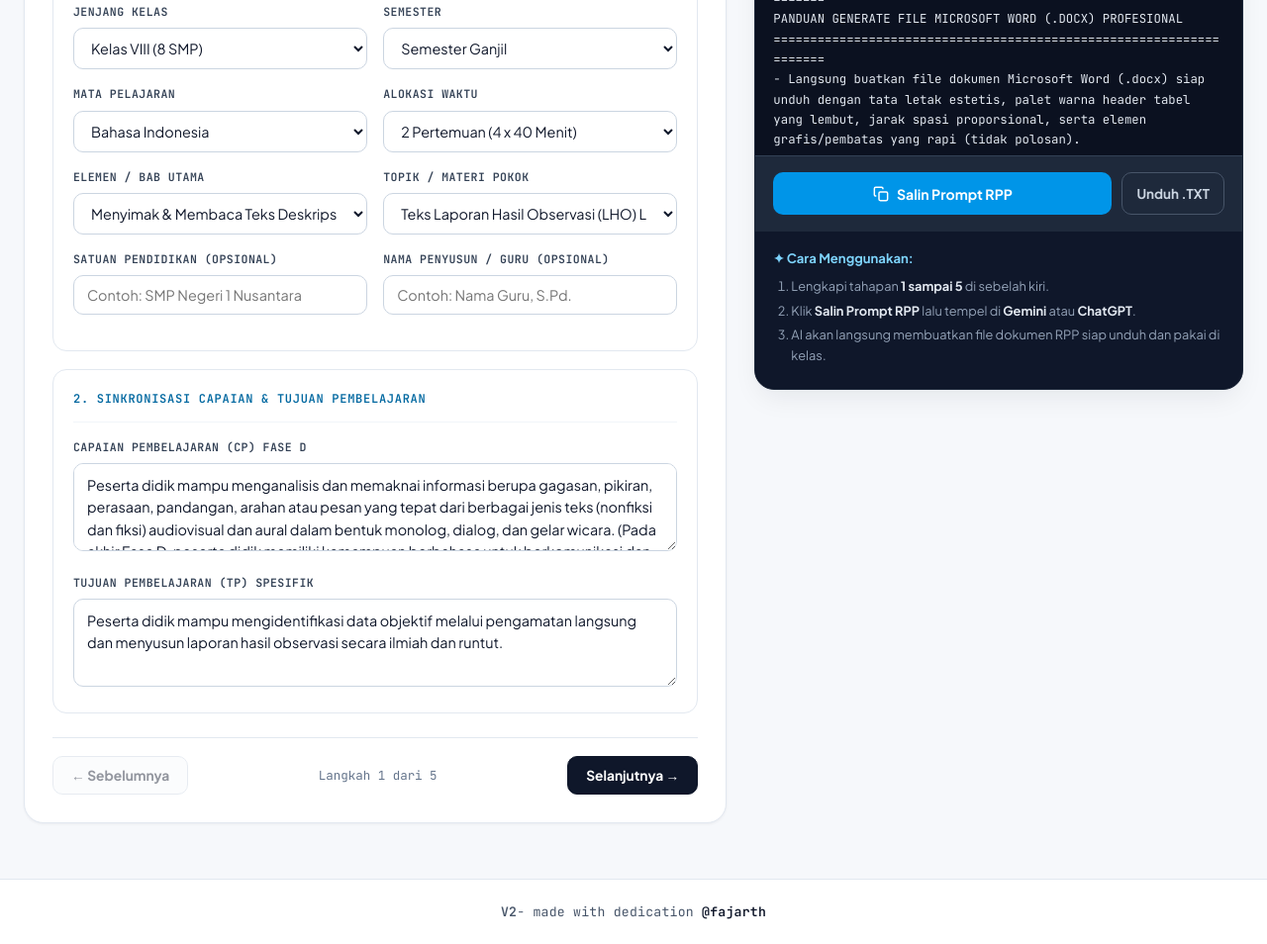
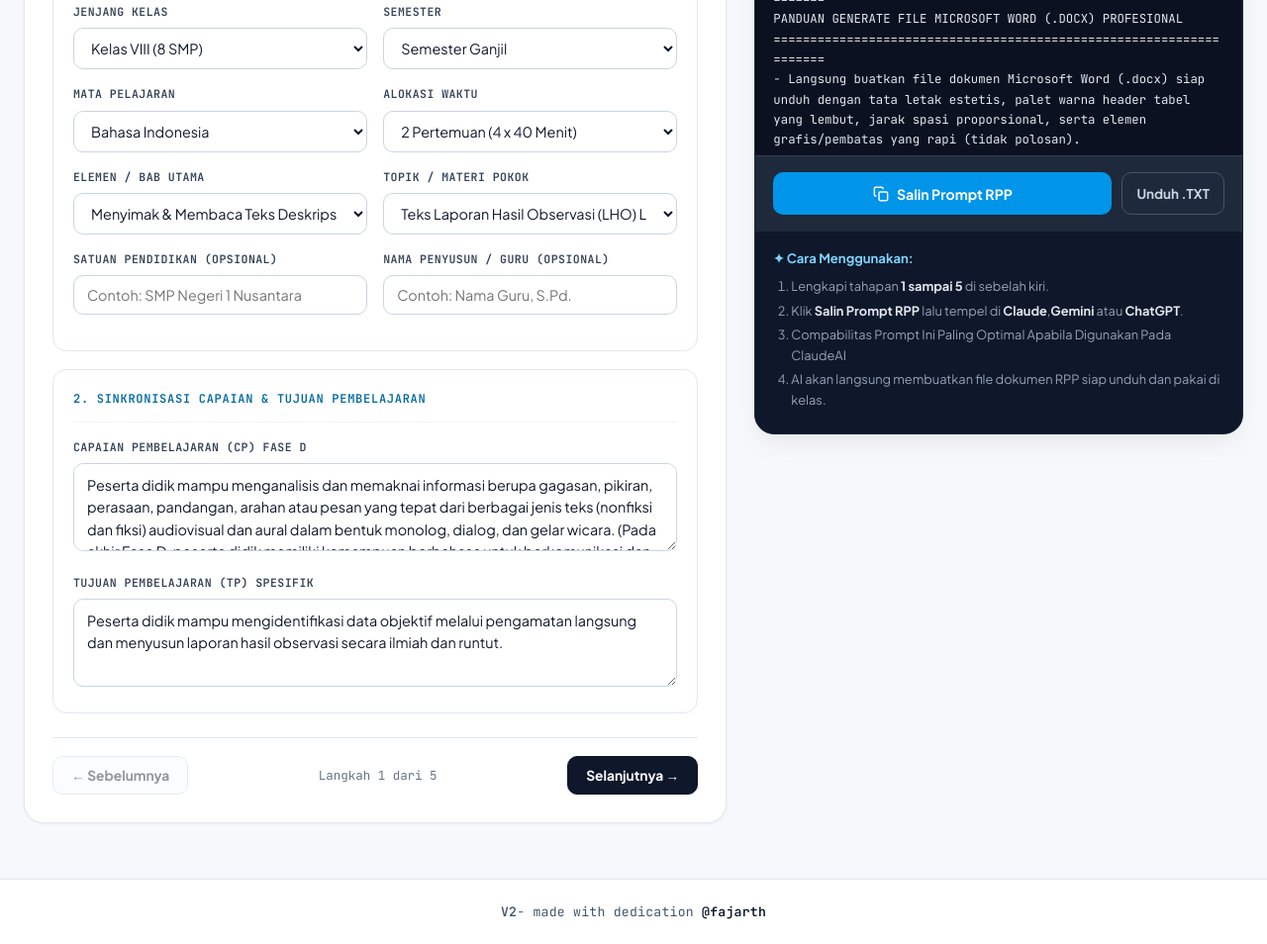
Before and after one commit to fajarth-lab/prompt-gen, a plain HTML site: page index.html in a window 1280 px wide. Shown: the part 735-1689 px from the top of the page at 99% size. Drawn offline with Linux system fonts and the light colour scheme.

Commit message:
Update index.html

```diff
--- a/index.html
+++ b/index.html
@@ -408,7 +408,8 @@
           <h4>✦ Cara Menggunakan:</h4>
           <ol>
             <li>Lengkapi tahapan <strong>1 sampai 5</strong> di sebelah kiri.</li>
-            <li>Klik <strong>Salin Prompt RPP</strong> lalu tempel di <strong>Gemini</strong> atau <strong>ChatGPT</strong>.</li>
+            <li>Klik <strong>Salin Prompt RPP</strong> lalu tempel di <strong>Claude</strong>,<strong>Gemini</strong> atau <strong>ChatGPT</strong>.</li>
+            <li>Compabilitas Prompt Ini Paling Optimal Apabila Digunakan Pada ClaudeAI</li>
             <li>AI akan langsung membuatkan file dokumen RPP siap unduh dan pakai di kelas.</li>
           </ol>
         </div>
```
